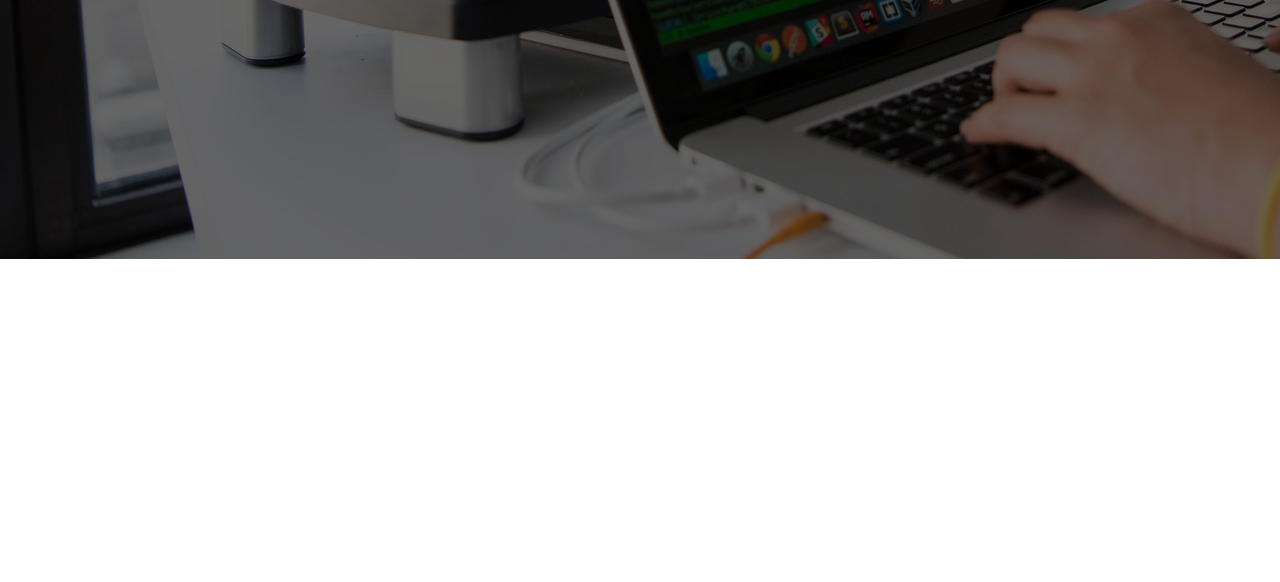
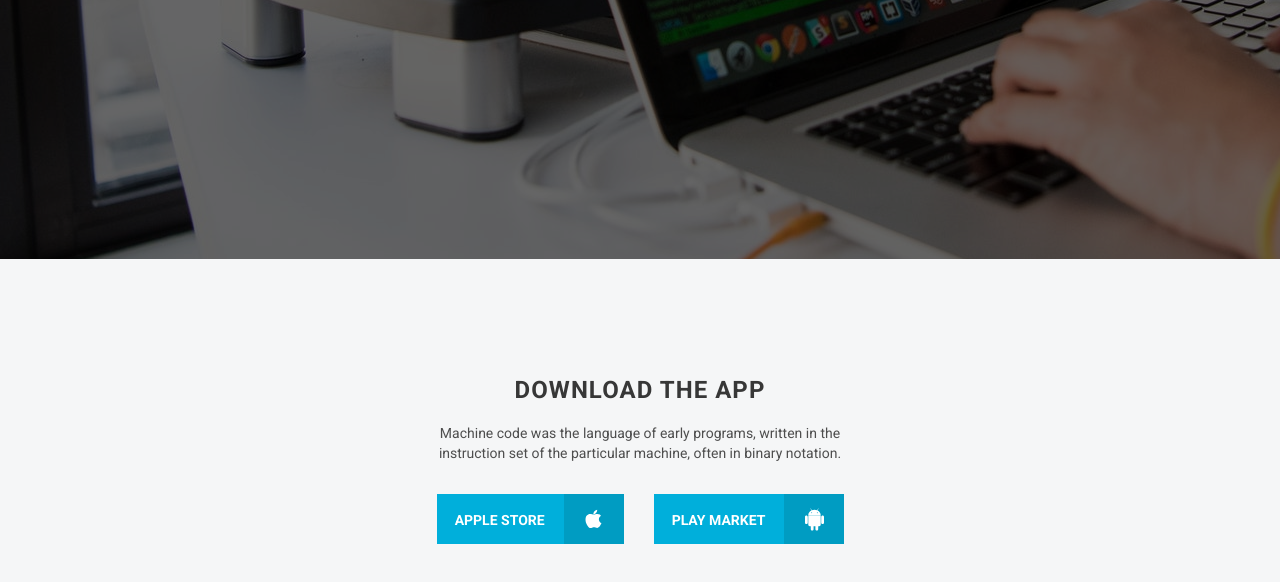
Before and after one commit to ortophius/web, a plain HTML site: page index.html in a window 1280 px wide. Shown: the part 3271-3853 px from the top of the page. Before the commit the page ends 3530 px from the top, so only its background shows below. Drawn offline with Linux system fonts and the light colour scheme.

Commit message:
feat: complete download section

```diff
--- a/index.html
+++ b/index.html
@@ -88,6 +88,18 @@
           </div>
         </form>
       </section>
+      <section class="download">
+        <h2 class="download__title">Download the App</h2>
+        <p class="download__description">Machine code was the language of early programs, written in the instruction set of the particular machine, often in binary notation.</p>
+        <div class="download__links">
+          <a  href="javascript:void(0)" class="download__link btn-store  btn-store_apple">
+            <span class="btn-store__text">Apple store</span><span class="btn-store__icon"></span>
+          </a>
+          <a href="javascript:void(0)" class="download__link btn-store btn-store_android">
+            <span class="btn-store__text">Play Market</span><span class="btn-store__icon"></span>
+          </a>
+        </div>
+      </section>
     </main>
   </div>
 </body>
--- a/style.css
+++ b/style.css
@@ -353,3 +353,75 @@ main {
 .text-input__btn:hover {
   background-color: #009cc2;
 }
+
+.download {
+  display: flex;
+  flex-direction: column;
+  justify-content: flex-start;
+  align-items: center;
+  padding: 117px 0 180px;
+  background-color: #F5F6F7;
+}
+
+.download__title {
+  letter-spacing: 1.05px;
+  margin-bottom: 20px;
+}
+
+.download__description {
+  font-size: 14px;
+  line-height: 1.4em;
+  width: 470px;
+  text-align: center;
+  margin-bottom: 31px;
+}
+
+.download__links {
+  display: flex;
+  padding-left: 1px;
+}
+
+.download__link {
+  margin-right: 30px;
+}
+
+.download__link:last-of-type {
+  margin-right: 0px;
+}
+
+.btn-store {
+  display: flex;
+  font-size: 14px;
+  font-weight: 600;
+  text-transform: uppercase;
+  background-color: #00AFDB;
+  text-decoration: none;
+  line-height: 50px;
+}
+
+.btn-store__text {
+  padding: 0 19px 0 18px;
+  color: #fff;
+
+  /* Простите, ребята, другого выхода нет */
+  position: relative;
+  top: 1px;
+}
+
+.btn-store__icon {
+  display: flex;
+  justify-content: center;
+  align-items: center;
+  line-height: 0px;
+  width: 60px;
+  height: 50px;
+  background-color: #009CC2;
+}
+
+.btn-store_apple .btn-store__icon::after {
+  content: url('./assets/icon-apple.svg');
+}
+
+.btn-store_android .btn-store__icon::after {
+  content: url('./assets/icon-android.svg');
+}
```
Also changed, not shown: assets/icon-android.svg (added), assets/icon-apple.svg (added).
